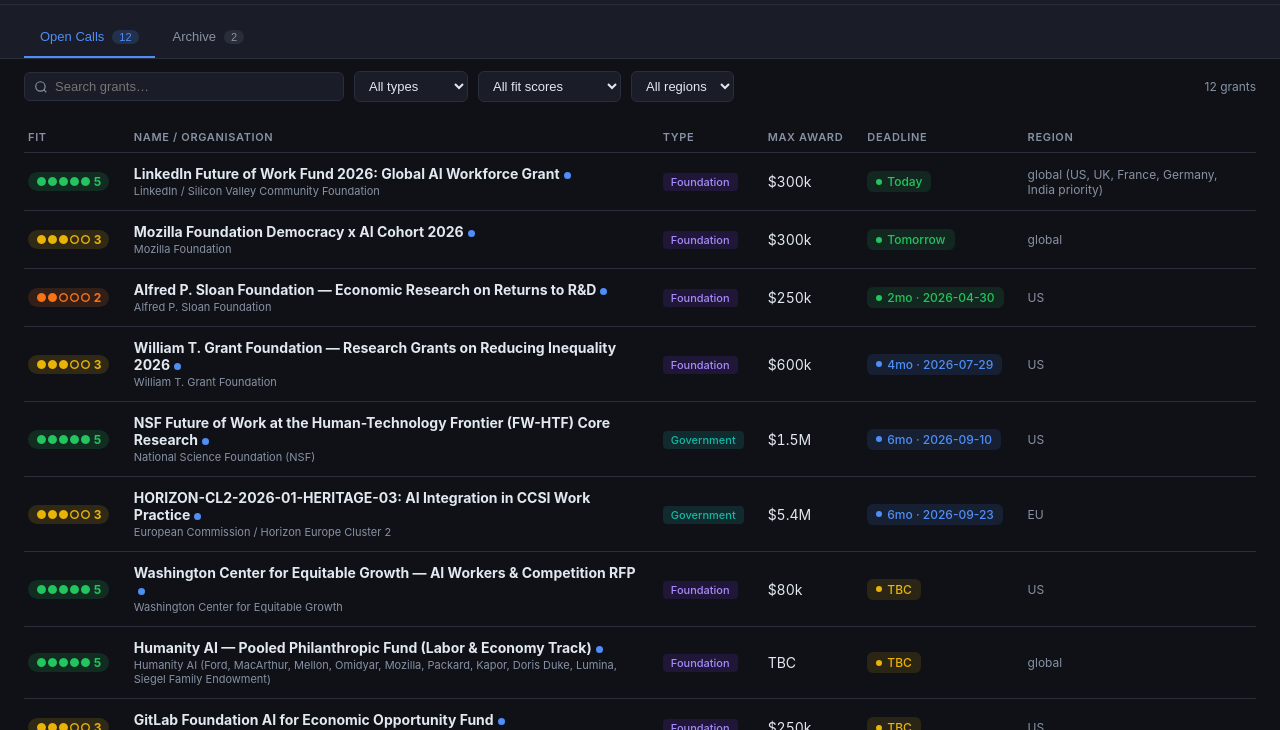
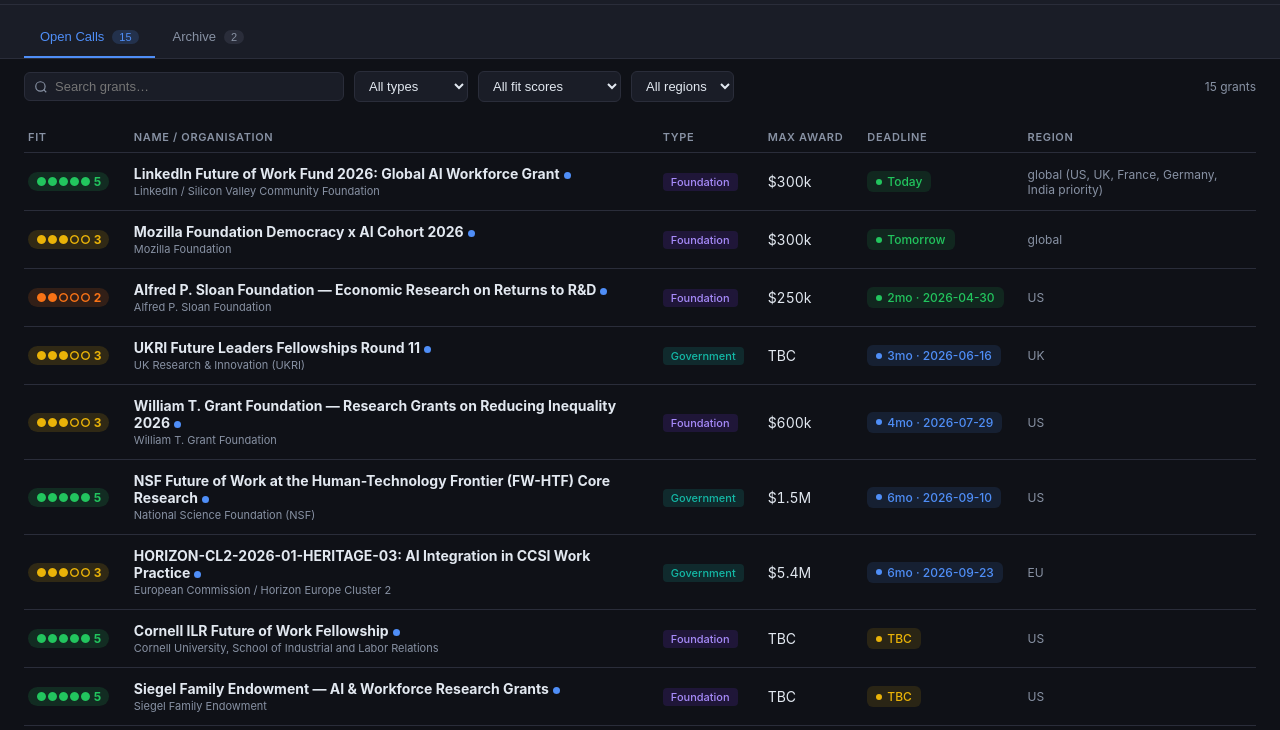
Before and after one commit to elmaestrobert/ai-funding-tracker, a plain HTML site: page index.html in a window 1280 px wide. Shown: the part 70-800 px from the top of the page. Drawn offline with Linux system fonts and the light colour scheme.

Commit message:
Update tracker: +3 new opportunities (Cornell ILR, Siegel, UKRI FLF)

```diff
--- a/index.html
+++ b/index.html
@@ -708,6 +708,54 @@
     date_added: "2026-03-14",
     status: "new",
     notes: "Not an open RFP — Google.org selects partners proactively. Engage through introductions or foundation relations. Excellent fit for AI workforce research with practical outputs."
+  },
+  {
+    id: "cornellILRFutureOfWork2026",
+    name: "Cornell ILR Future of Work Fellowship",
+    organization: "Cornell University, School of Industrial and Labor Relations",
+    type: "foundation",
+    thematic_fit: 5,
+    description: "Fellowship programme supporting postdoctoral researchers and doctoral students working on innovative research about the future of work, labour, and employment. Fellows collaborate with world-leading ILR faculty on impactful research projects covering AI, automation, and workforce transitions.",
+    url: "https://www.ilr.cornell.edu/faculty-and-research/future-work-fellowships",
+    amount_max_usd: 0,
+    amount_notes: "Amount not specified; competitive postdoctoral/doctoral support",
+    deadline: "TBC",
+    eligible_regions: "US",
+    date_added: "2026-03-15",
+    status: "new",
+    notes: "Specific 2026 application deadlines not yet published. Excellent thematic fit — directly focused on future of work and labour research. Contact ilrgradapplicant@cornell.edu for details."
+  },
+  {
+    id: "siegelFamilyAIWorkforce2026",
+    name: "Siegel Family Endowment — AI & Workforce Research Grants",
+    organization: "Siegel Family Endowment",
+    type: "foundation",
+    thematic_fit: 5,
+    description: "Siegel Family Endowment investing $15.4M+ in grants focused on how workers shape AI's transformation of work. Supports research and programmes examining hiring, management, monitoring of workers, and evidence-based policies on worker data rights and AI impact. 2025–2026 cohort of Siegel Research Fellows announced.",
+    url: "https://www.siegelendowment.org/insights/shaping-ais-future-together-siegel-family-endowment-joins-humanity-ai/",
+    amount_max_usd: 0,
+    amount_notes: "$15.4M total announced; individual award amounts TBC",
+    deadline: "TBC",
+    eligible_regions: "US",
+    date_added: "2026-03-15",
+    status: "new",
+    notes: "Siegel is a Humanity AI coalition member with an active research fellowship programme. Explicitly focused on worker agency in AI transformation. Contact directly for 2026 grant deadlines."
+  },
+  {
+    id: "ukriFutureLeadersFellowships2026",
+    name: "UKRI Future Leaders Fellowships Round 11",
+    organization: "UK Research & Innovation (UKRI)",
+    type: "government",
+    thematic_fit: 3,
+    description: "UKRI Future Leaders Fellowship scheme supporting emerging research and innovation leaders with up to 7 years of flexible funding. Round 11 deadline June 2026. Supports 550+ early-career researchers and innovators; can support AI-and-work research proposals at UK institutions.",
+    url: "https://www.ukri.org/opportunity/future-leaders-fellowship-round-11/",
+    amount_max_usd: 0,
+    amount_notes: "Varies by discipline; up to 7 years of flexible funding",
+    deadline: "2026-06-16",
+    eligible_regions: "UK",
+    date_added: "2026-03-15",
+    status: "new",
+    notes: "UK-only eligibility; research must be conducted at a UK institution. Good vehicle for international researchers relocating to the UK. Limited direct future-of-work focus unless project-specific."
   }
 ];
 
```
